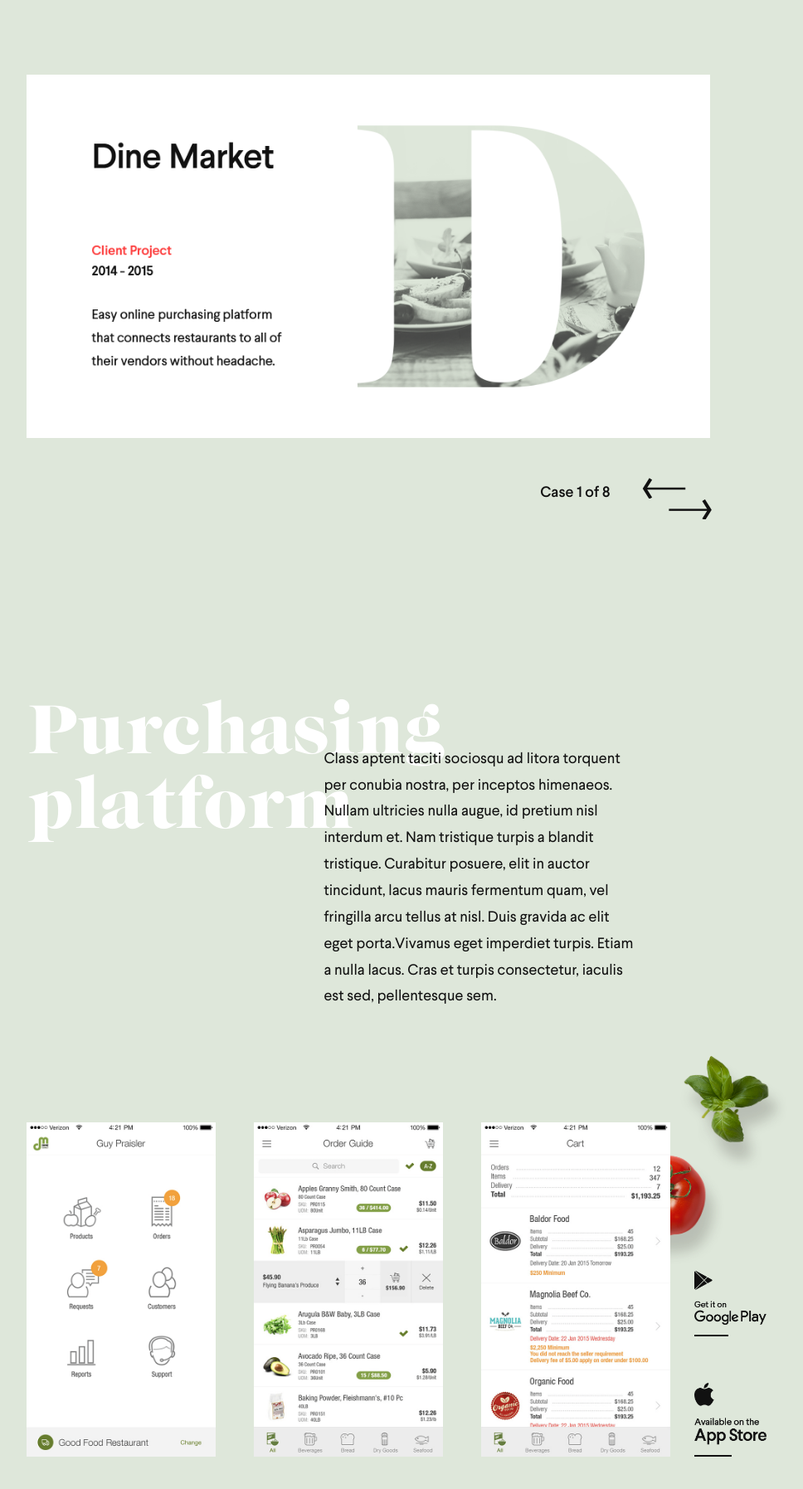
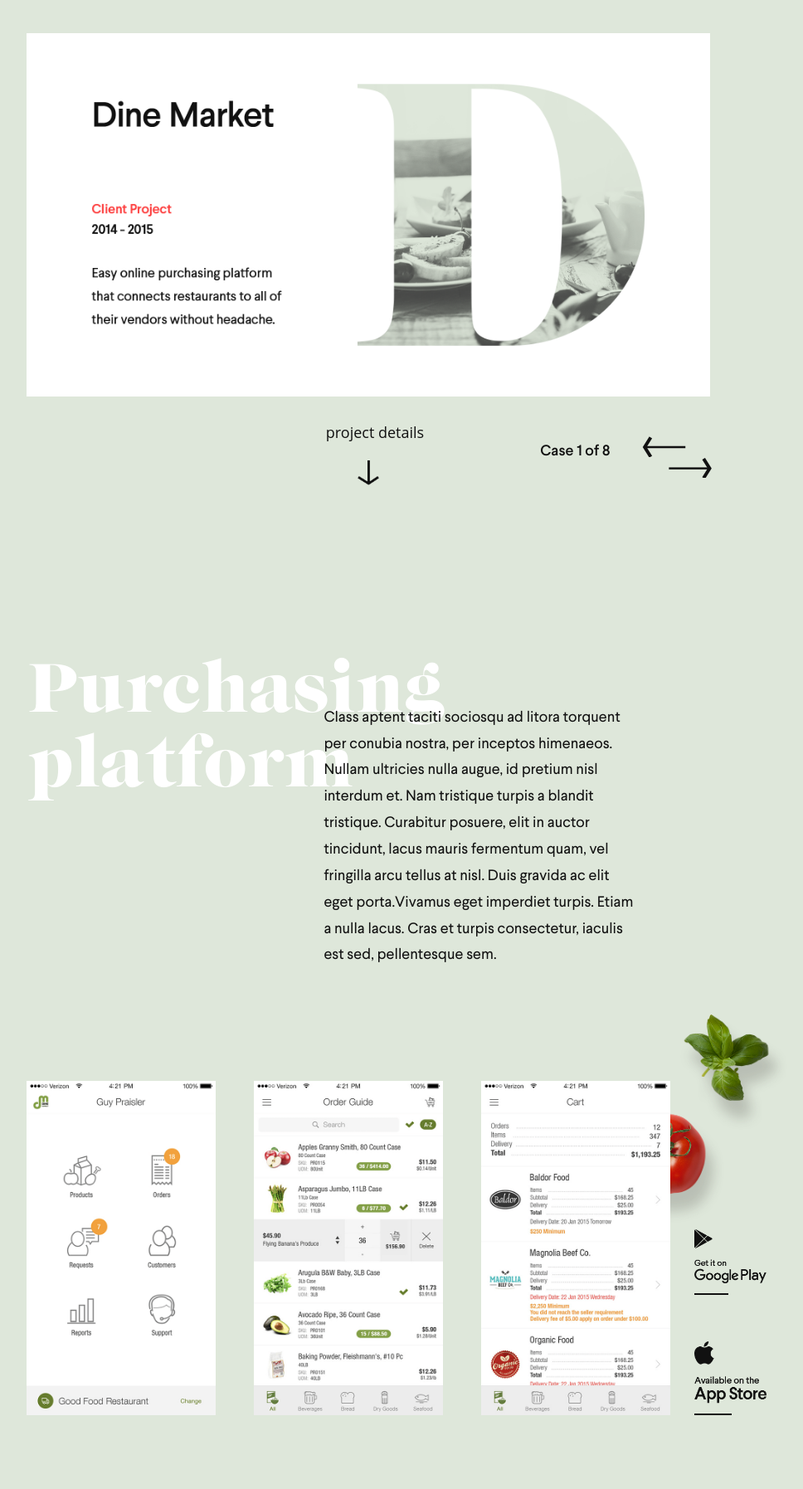
Before and after one commit to aktinijal/factorly, a PHP site: page /case1.html in a window 1280 px wide. Shown: the part 125-1920 px from the top of the page at 83% size, without its empty margins (196-1164 px from the left). Run offline with PHP 8.4, Linux system fonts and the light colour scheme.

Commit message:
cases -> project details arrow, about ambiance text, paris location

```diff
--- a/case1.html
+++ b/case1.html
@@ -57,9 +57,13 @@
                         <a href="case2.html" class="slick-next"></a>
                     </div>
                 </div>
+                <a href="#projects" class="down-scroll">
+                <span>project details</span>
+                <img class="arrow" src="img/arrow.png" alt="">
+                </a>
             </div>
 
-            <div class="projects">
+            <div class="projects" id="projects">
                 <div class="project">
                     <div class="row">
                         <div class="col-lg-8 col-lg-offset-2 col-md-10 col-md-offset-1">
--- a/case2.html
+++ b/case2.html
@@ -58,9 +58,13 @@
                         <a href="case3.html" class="slick-next"></a>
                     </div>
                 </div>
+                <a href="#projects" class="down-scroll">
+                <span>project details</span>
+                <img class="arrow" src="img/arrow.png" alt="">
+                </a>
             </div>
 
-            <div class="projects">
+            <div class="projects" id="projects">
                 <div class="project">
                     <div class="row">
                         <div class="col-lg-8 col-lg-offset-2 col-md-10 col-md-offset-1">
--- a/case6.html
+++ b/case6.html
@@ -56,9 +56,13 @@
                         <a href="case7.html" class="slick-next"></a>
                     </div>
                 </div>
+                <a href="#projects" class="down-scroll">
+                <span>project details</span>
+                <img class="arrow" src="img/arrow.png" alt="">
+                </a>
             </div>
 
-            <div class="projects">
+            <div class="projects" id="projects">
                 <div class="project">
                     <div class="row">
                         <div class="col-lg-8 col-lg-offset-2 col-md-10 col-md-offset-1">
--- a/case7.html
+++ b/case7.html
@@ -57,9 +57,13 @@
                         <a href="case8.html" class="slick-next"></a>
                     </div>
                 </div>
+                <a href="#projects" class="down-scroll">
+                <span>project details</span>
+                <img class="arrow" src="img/arrow.png" alt="">
+                </a>
             </div>
 
-            <div class="projects">
+            <div class="projects" id="projects">
                 <div class="project">
                     <div class="row">
                         <div class="col-lg-8 col-lg-offset-2 col-md-10 col-md-offset-1">
--- a/contact.html
+++ b/contact.html
@@ -13,7 +13,6 @@
     <link rel="stylesheet" href="https://maxcdn.bootstrapcdn.com/bootstrap/3.3.6/css/bootstrap.min.css" integrity="sha384-1q8mTJOASx8j1Au+a5WDVnPi2lkFfwwEAa8hDDdjZlpLegxhjVME1fgjWPGmkzs7" crossorigin="anonymous">
     <link type="text/css" href="css/reset.css" rel="stylesheet">
     <link type="text/css" href="bootstrap-datetimepicker/css/bootstrap-datetimepicker.min.css" rel="stylesheet">
-    <link type="text/css" href="css/clock.css" rel="stylesheet">
     <link type="text/css" href="css/style.css" rel="stylesheet">
     <link type="text/css" href="css/media.css" rel="stylesheet">
     <link rel="stylesheet" type="text/css" href="slick/slick/slick.css" />
@@ -152,7 +151,6 @@
 
 
     <script src="https://ajax.googleapis.com/ajax/libs/jquery/2.2.4/jquery.min.js"></script>
-    <!--    <script defer type="text/javascript" src="js/jquery.min.js"></script>-->
     <script defer src="https://maxcdn.bootstrapcdn.com/bootstrap/3.3.6/js/bootstrap.min.js" integrity="sha384-0mSbJDEHialfmuBBQP6A4Qrprq5OVfW37PRR3j5ELqxss1yVqOtnepnHVP9aJ7xS" crossorigin="anonymous"></script>
     <!--    <script defer type="text/javascript" src="slick/slick/slick.min.js"></script>-->
     <script defer type="text/javascript" src="slick/slick/slick.min.js"></script>
--- a/css/media.css
+++ b/css/media.css
@@ -8,7 +8,7 @@
 
 /*****1920px******/
 
-@media (max-width: 1920px) {
+@media (max-width: 1921px) {
     body {
         font-size: 23px;
     }
@@ -88,10 +88,6 @@
         background: url(../img/navactive1680.png) no-repeat center;
     }
     /**********************HERO**********************/
-    .hero {
-        padding-top: 95px;
-        /*        padding-bottom: 370px;*/
-    }
     button.request,
     #modal_form button[type="submit"] {
         margin-top: 40px;
@@ -109,6 +105,7 @@
         margin-right: 20px;
     }
     .expertize {
+        /*        padding-top: 200px;*/
         margin-top: 165px;
         margin-bottom: 240px;
     }
@@ -289,6 +286,13 @@
         background: url(../img/footer1.png) no-repeat;
         background-color: #cfdee8;
     }
+    .hero {
+        padding-top: 95px;
+    }
+    /*************case.html************/
+    .cases .case {
+        margin-top: 40px;
+    }
     /**************contact.html**************/
     .contacts img {
         width: 50%;
@@ -334,6 +338,15 @@
     .expertize p {
         margin-bottom: 40px;
     }
+    /*
+    .slick-slide img {
+        width: 90%;
+        margin: 0 auto;
+    }
+    .slick-img-wrap a {
+        margin-left: 115px;
+    }
+*/
     .principle h2 {
         margin-top: 25px;
         margin-bottom: 15px;
@@ -365,10 +378,26 @@
     footer .request {
         line-height: 60px;
     }
+    /***************contact.html******************/
+    .contact footer {
+        height: 55px;
+        padding: 10px 90px;
+    }
+    .contacts .request {
+        margin-top: 0;
+    }
 }
 
-@media (max-width: 1200px) {
-    /**************about.html***************/
+@media (max-width: 1025px) and (max-height: 601px) {
+    /**************home.html***************/
+    /*
+    .principle .down-scroll {
+        display: none;
+    }
+*/
+    .row-custom {
+        width: 90%;
+    }
 }
 
 @media (max-width: 992px) {
@@ -410,3 +439,35 @@
         margin-bottom: 30px;
     }
 }
+
+@media (min-height: 768px) {
+    .expertize,
+    .principle {
+        padding-top: 50px;
+    }
+    .expertize .arrow,
+    .principle .arrow {
+        bottom: 65px;
+    }
+}
+
+@media (min-height: 1024px) {
+    .expertize,
+    .principle,
+    .hero,
+    .home .case {
+        padding-top: 175px;
+    }
+    .home .arrow {
+        bottom: 185px;
+    }
+}
+
+@media (max-height: 900px) {
+    .cases .arrow {
+        bottom: -100px;
+    }
+    .down-scroll span {
+        bottom: -50px;
+    }
+}
--- a/css/style.css
+++ b/css/style.css
@@ -457,6 +479,7 @@ button.request {
     right: 49%;
     bottom: 10px;
     cursor: pointer;
+    z-index: 2;
 }
 
 
@@ -779,7 +806,20 @@ div.ambianceSmall:first-child,
 .cases .logo img:last-child {
     margin-top: 20px;
 }
-
+.cases .arrow {
+    opacity: 1;
+    bottom: -150px;
+}
+.cases .down-scroll {
+    text-align: center;
+    display: block;
+}
+.down-scroll span {
+    color: #111111;
+    position: absolute;
+    left: 46%;
+    bottom: -100px;
+}
 .case1 {
     background: #dee7da url(../img/cases/grey1.png) no-repeat bottom right;
     background-size: contain;
--- a/home.html
+++ b/home.html
@@ -270,6 +270,9 @@
 
                 </div>
             </div>
+            <a href="#action" class="down-scroll">
+                <img class="arrow" src="img/arrow.png" alt="">
+            </a>
         </div><!--end of principle-->
 
 
--- a/js/main.js
+++ b/js/main.js
@@ -22,6 +22,15 @@ $(document).ready(function () {
     setSectionHeight();
     $(window).resize(setSectionHeight);
 
+
+    $(".down-scroll").on("click", function (event) {
+        event.preventDefault();
+        var id = $(this).attr('href'),
+            top = $(id).offset().top;
+        $('body,html').animate({
+            scrollTop: top
+        }, 1000);
+    });
     /********************Modal***************************/
     $('.request').click(function () {
 
@@ -193,7 +202,7 @@ $(document).ready(function () {
         var emptyName = (name == null || name == "");
         var emptyEmail = (email == null || email == "");
         var phoneEmail = (phone == null || phone == "");
-        if (emptyName){
+        if (emptyName) {
             alert("Tell us your name, please");
         }
         if (emptyEmail && phoneEmail) {
@@ -225,12 +234,6 @@ $(document).ready(function () {
         $(this).css('borderBottomColor', '#111');
     });
 
-//    $('.send').on('click', function () {
-//
-//        validateForm();
-//    });
-
-
     $('#modal').submit(function (event) {
         event.preventDefault();
         var validForm = validateForm();
```
Also changed, not shown: other parts of css/style.css (+201 -13 lines), case3.html (+6 -1 lines), case4.html (+6 -1 lines), case5.html (+6 -1 lines), case8.html (+6 -1 lines), css/clock.css (deleted, +0 -147 lines), js/home.js (+0 -19 lines), img/contact/background.png. Lines whose indentation alone changed are shown as unchanged.
